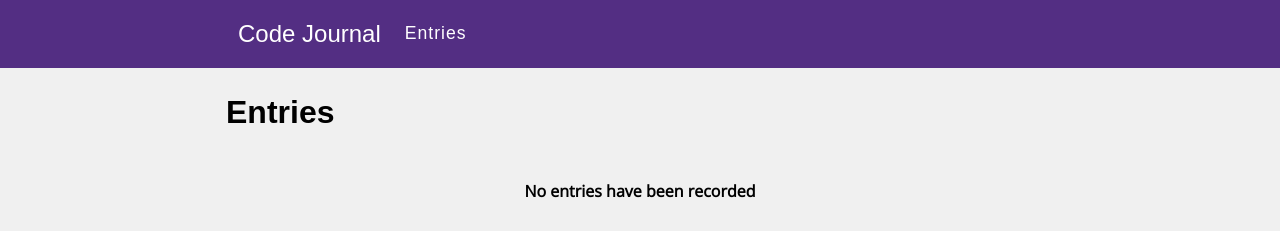
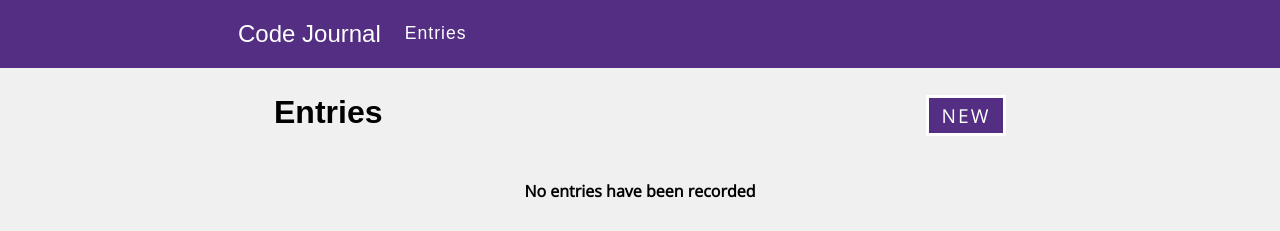
Before and after one commit to John-Baik/code-journal, a website: page index.html in a window 1280 px wide. Both pictures are taken after a click on the link "Entries". Drawn offline with nearby package versions, Linux system fonts and the light colour scheme; a web font is replaced by a local one.

Commit message:
Ensure that submitting a new journal entry automatically shows the 'entries' view without reloading the page. #2

```diff
--- a/css/layout.css
+++ b/css/layout.css
@@ -35,7 +35,7 @@
 
 
 /* Header */
-.entries-header {
+#entries-header {
   display: flex;
   align-items: center;
   padding-left: 1.5rem;
@@ -88,6 +88,22 @@ textarea {
 
 
 /* entries */
+.entries-flex {
+  display: flex;
+  justify-content: space-between;
+  width: 100%;
+  align-items: center;
+}
+
+.new-button {
+  width: 5rem;
+}
+
+#new {
+  display: flex;
+  align-items: center;
+}
+
 ul {
   padding: 0;
 }
--- a/css/styles.css
+++ b/css/styles.css
@@ -16,7 +16,7 @@ body {
   display: flex;
 }
 
-.entries-header {
+#entries-header {
   font-family: "Prova Libre", sans-serif;
   color: white;
   letter-spacing: 1px;
@@ -77,7 +77,22 @@ body {
   font-weight: 800;
 }
 
+#new {
+  justify-content: center;
+  border: solid;
+  color: white;
+  background-color: #532e83;
+  font-family: 'Open Sans', sans-serif;
+  letter-spacing: 2px;
+  padding: 4px 2px;
+  font-size: 1.2rem;
+}
+
 .hidden {
+  display: none;
+}
+
+#hidden {
   display: none;
 }
 
--- a/index.html
+++ b/index.html
@@ -23,12 +23,12 @@
     <div class="container">
       <div class="row">
         <h2 class="header-title">Code Journal</h2>
-        <a class="entries-header" src="">Entries</a>
+        <a id="entries-header" src="">Entries</a>
       </div>
     </div>
   </div>
   <div class="container" id="container">
-    <div data-view="entry-form" class="column-full">
+    <div data-view="entry-form" id="entry-form-active" class="column-full">
       <div class="column-half">
         <h1 class="entry">New Entry</h1>
       </div>
@@ -67,17 +67,20 @@
         </div>
       </form>
     </div>
+    <div data-view="entries" id="entries-data-view" class="hidden">
+      <div class="container">
+        <div class="column-half entries-flex">
+          <h1 class="entry">Entries</h1>
+          <div class="new-button">
+            <a id="new" src="">NEW</a>
           </div>
-  <div class="container hidden">
-    <div class="column-half">
-      <h1 class="entry">Entries</h1>
         </div>
         <div class="row justify-center">
-      <p class ="no-entries">No entries have been recorded</p>
+          <p class="no-entries">No entries have been recorded</p>
         </div>
-    <div data-view="entries">
           <ul>
           </ul>
+      </div>
     </div>
   </div>
   <header>
--- a/js/main.js
+++ b/js/main.js
@@ -5,7 +5,7 @@ var entries = document.querySelector('ul');
 var upload = document.getElementById('upload');
 var photo = document.getElementById('photo');
 var form = document.forms[0];
-var entryHeader = document.querySelector('a');
+var entryHeader = document.getElementById('entries-header');
 
 photo.addEventListener('input', function (event) {
   upload.setAttribute('src', event.target.value);
@@ -24,6 +24,7 @@ form.addEventListener('submit', function (event) {
   data.entries.unshift(object);
   journalForm.reset();
   upload.setAttribute('src', 'images/placeholder-image-square.jpg');
+  entries.prepend(renderEntries(object));
 });
 
 function renderEntries(entry) {
@@ -59,17 +60,23 @@ window.addEventListener('DOMContentLoaded', function (event) {
   }
 });
 
-var idContainer = document.querySelector('#container');
 var noEntries = document.querySelector('.no-entries');
-var entriesTab = document.querySelector('.hidden');
+var entriesTab = document.getElementById('entries-data-view');
+var entryForm = document.getElementById('entry-form-active');
 
 entryHeader.addEventListener('click', function (event) {
-  idContainer.className = 'hidden';
+  entryForm.className = 'hidden';
   entriesTab.className = 'container';
   if (data.nextEntryId === 1) {
     noEntries.className = 'active';
   } else {
     noEntries.className = 'hidden';
   }
+});
 
+var switchView = document.getElementById('new');
+
+switchView.addEventListener('click', function (event) {
+  entryForm.className = 'active';
+  entriesTab.className = 'hidden';
 });
```
Lines whose indentation alone changed are shown as unchanged.
